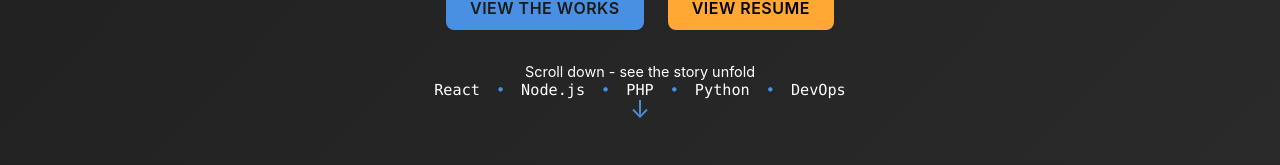
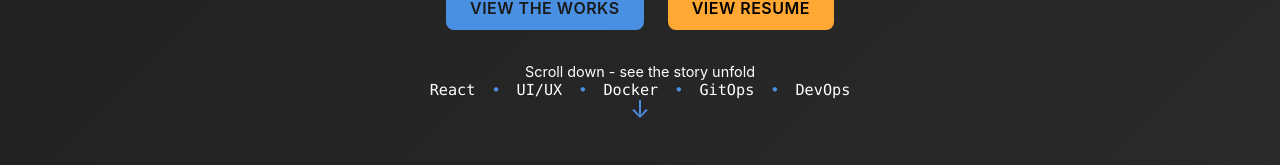
Before and after one commit to SamBunker/sambunker-website, a React (Vite) app: page / in a window 1280 px wide. Shown: the part 735-900 px from the top of the page. Built offline with nearby package versions, Linux system fonts and the light colour scheme; a web font is replaced by a local one.

Commit message:
Updated hero-tech-stack names

```diff
--- a/src/components/Hero.jsx
+++ b/src/components/Hero.jsx
@@ -55,11 +55,11 @@ const Hero = () => {
           <div className="hero-tech-stack">
             <span>React</span>
             <span className="divider">•</span>
-            <span>Node.js</span>
+            <span>UI/UX</span>
             <span className="divider">•</span>
-            <span>PHP</span>
+            <span>Docker</span>
             <span className="divider">•</span>
-            <span>Python</span>
+            <span>GitOps</span>
             <span className="divider">•</span>
             <span>DevOps</span>
           </div>
```
